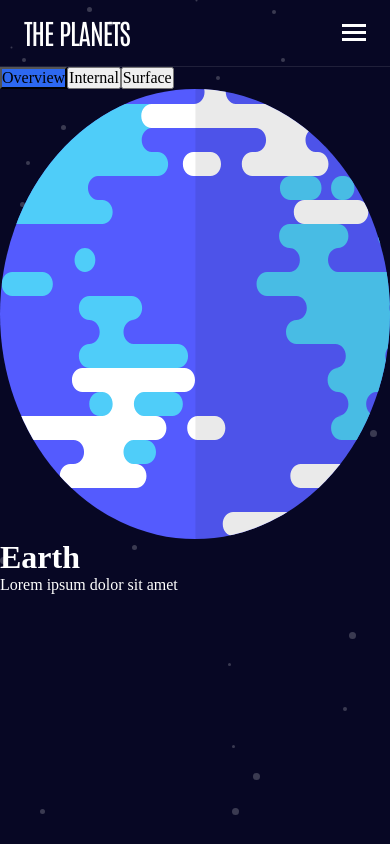
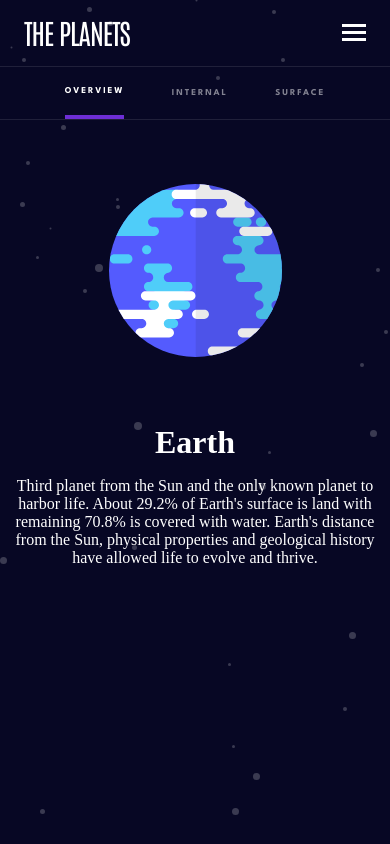
Before and after one commit to AmrAbdelgwaad/planets, an Angular app: page /earth in a window 390 px wide. Built offline with nearby package versions, Linux system fonts and the light colour scheme.

Commit message:
mobile styling

```diff
--- a/src/app/app.component.scss
+++ b/src/app/app.component.scss
@@ -26,7 +26,7 @@ a:hover {
   .flex-group {
     display: flex;
     justify-content: space-between;
-    border-bottom: 1px solid $clr-border;
+    border-bottom:  $border;
     padding-bottom: 1rem;
   }
   .menu-btn {
@@ -56,7 +56,7 @@ a:hover {
   li {
     margin-left: 4.25rem;
     margin-top: 2.56rem;
-    border-bottom: 1px solid $clr-border;
+    border-bottom:  $border;
     padding-bottom: 1.25rem;
     width: 15rem;
   }
@@ -116,7 +116,7 @@ a:hover {
     justify-content: center;
     gap: 2.06rem;
     padding-bottom: 1.69rem;
-    border-bottom: 1px solid $clr-border;
+    border-bottom: $border;
   }
   .menu-btn {
     display: none;
@@ -159,7 +159,7 @@ a:hover {
   header {
     display: flex;
     justify-content: space-between;
-    border-bottom: 1px solid $clr-border;
+    border-bottom: $border;
   }
   .logo {
     margin: 1.37rem 0 0 2rem;
--- a/src/app/earth/earth.component.html
+++ b/src/app/earth/earth.component.html
@@ -3,10 +3,7 @@
 
  Overview Content Start********
 
-Third planet from the Sun and the only known planet to harbor life.
-About 29.2% of Earth's surface is land with remaining 70.8% is
-covered with water. Earth's distance from the Sun, physical properties
-and geological history have allowed life to evolve and thrive.
+
 
 Source : Wikipedia  URL: https://en.wikipedia.org/wiki/Earth
 
@@ -51,7 +48,7 @@ Average Temp.
 16°c
 -->
 <main>
-  <div role="tablist">
+  <div role="tablist" class="tabs">
     @for (tab of tabs; track tab){
     <button
       role="tab"
@@ -59,6 +56,7 @@ Average Temp.
       [attr.aria-selected]="activeTab === tab.id"
       [attr.tabindex]="activeTab === tab.id ? 0 : -1"
       [attr.aria-controls]="tab.panelId"
+      class="tab__btn"
     >
       {{ tab.label }}
     </button>
@@ -79,9 +77,19 @@ Average Temp.
       height="450"
       width="450"
       priority="true"
+      class="earth__img"
     />
-    <h1>Earth</h1>
-    <p>Lorem ipsum dolor sit amet</p>
+    <div class="tab__content">
+      <h1 class="title">Earth</h1>
+      <p class="tab__para">
+        Third planet from the Sun and the only known planet to harbor life.
+        About 29.2% of Earth's surface is land with remaining 70.8% is
+        covered with water. Earth's distance from the Sun, physical properties
+        and geological history have allowed life to evolve and thrive.
+      </p>
+    </div>
+
+
   </div>
   } @else if (activeTab === 2){
   <div
@@ -96,9 +104,12 @@ Average Temp.
       alt=""
       height="450"
       width="450"
+      class="earth__img"
     />
-    <h1>Earth</h1>
-    <p>Lorem ipsum dolor sit amet</p>
+    <div class="tab__content">
+      <h1 class="title">Earth</h1>
+      <p class="tab__para"></p>
+    </div>
   </div>
   }@else if (activeTab === 3){
   <div
@@ -113,16 +124,19 @@ Average Temp.
       alt=""
       height="450"
       width="450"
+      class="earth__img"
     />
     <img
       ngSrc="./assets/images/geology-earth.png"
       alt=""
       height="398"
       width="326"
-      style="margin-top: -5rem"
+      class="earth__img-geology"
     />
-    <h1>Earth</h1>
-    <p>Lorem ipsum dolor sit amet</p>
+    <div class="tab__content">
+      <h1 class="title">Earth</h1>
+      <p class="tab__para"></p>
+    </div>
   </div>
   }
 </main>
--- a/src/app/earth/earth.component.scss
+++ b/src/app/earth/earth.component.scss
@@ -1,3 +1,48 @@
-button[aria-selected="true"]{
-  background: #2d68f0;
+@import "../../global/variables";
+
+.tabs {
+  display: flex;
+  justify-content: center;
+  margin-top: 1.25rem;
+  gap: 2.96rem;
+  border-bottom: $border;
 }
+
+.tab__btn {
+  border: none;
+  outline: none;
+  background: none;
+  color: $clr-white;
+  opacity: 0.5;
+  font-family: $ff-spartan;
+  font-size: 0.5625rem;
+  font-weight: 700;
+  letter-spacing: 0.12056rem;
+  text-transform: uppercase;
+  cursor: pointer;
+  padding-bottom: 1.25rem;
+
+  &[aria-selected="true"] {
+    opacity: 1;
+    border-bottom: 4px solid $clr-earth;
+  }
+}
+
+.earth__img {
+  max-width: 10.8125rem;
+  margin: 4rem auto 0;
+}
+
+.earth__img-geology {
+  max-width: 5rem;
+  margin: -8.5rem auto 0;
+}
+
+.title {
+  text-align: center;
+  margin: 4.19rem 0 1rem;
+}
+
+.tab__para{
+  text-align: center;
+}
--- a/src/global/reset.scss
+++ b/src/global/_reset.scss
@@ -30,7 +30,8 @@ a:not([class]) {
 
 img,
 picture {
-  max-width: 100%;
+  width: 100%;
+  height: auto;
   display: block;
 }
 
--- a/src/global/variables.scss
+++ b/src/global/_variables.scss
@@ -22,7 +22,7 @@ $clr-saturn-ball: #FCCB6B;
 $clr-uranus-ball: #65F0D5;
 $clr-neptune-ball: #497EFA;
 
-$clr-border: hsla(0,0%,100%,.1);
+$border: 1px solid hsla(0,0%,100%,.1);
 
 /*fonts*/
 
--- a/src/index.html
+++ b/src/index.html
@@ -3,6 +3,7 @@
   <head>
     <meta charset="utf-8" />
     <title>Frontend Mentor | Planets fact site</title>
+    <meta name="description" content="information's about the planets in our solar system">
     <base href="/" />
     <meta name="viewport" content="width=device-width, initial-scale=1" />
     <link rel="icon" type="image/x-icon" href="favicon.ico" />
```
